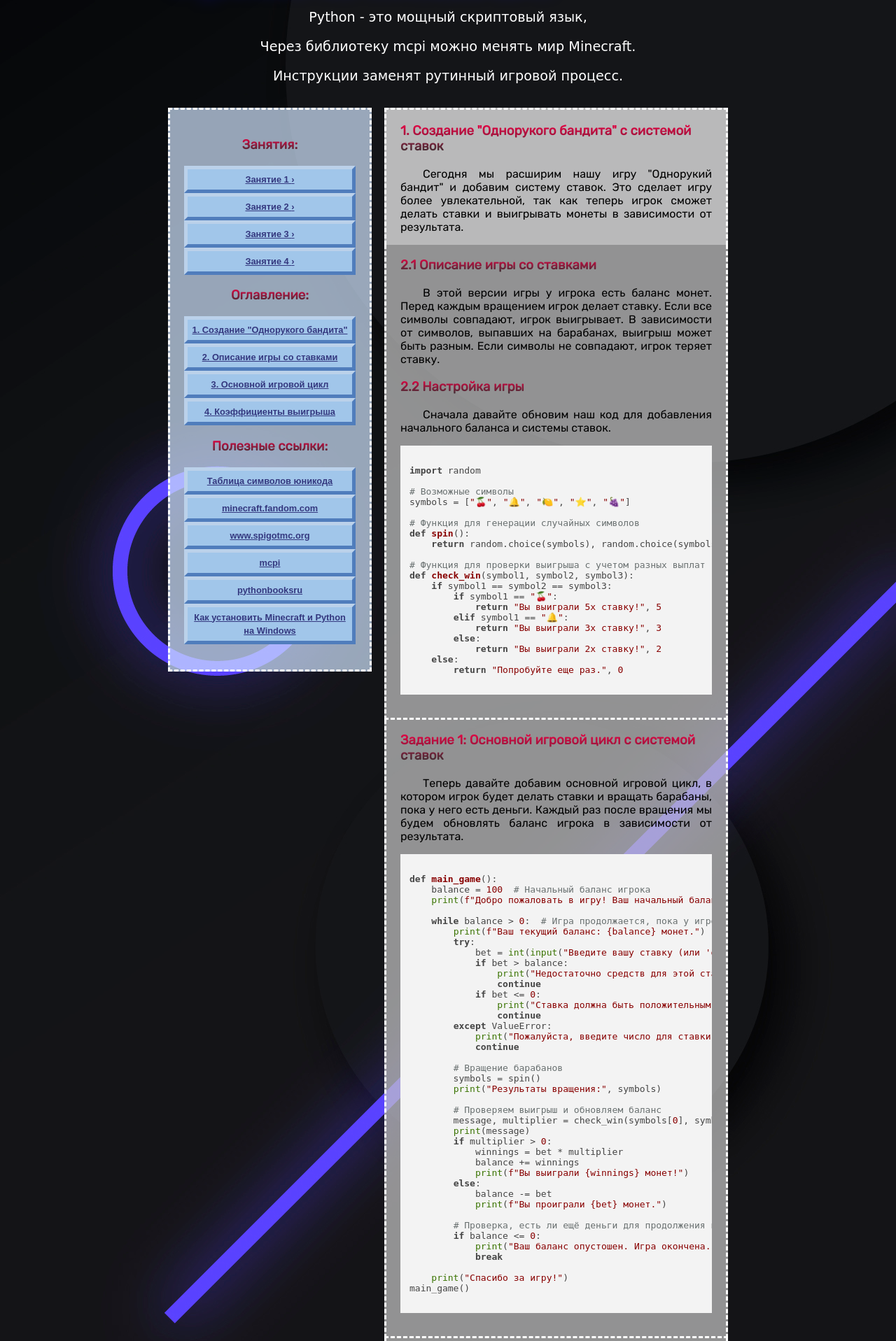
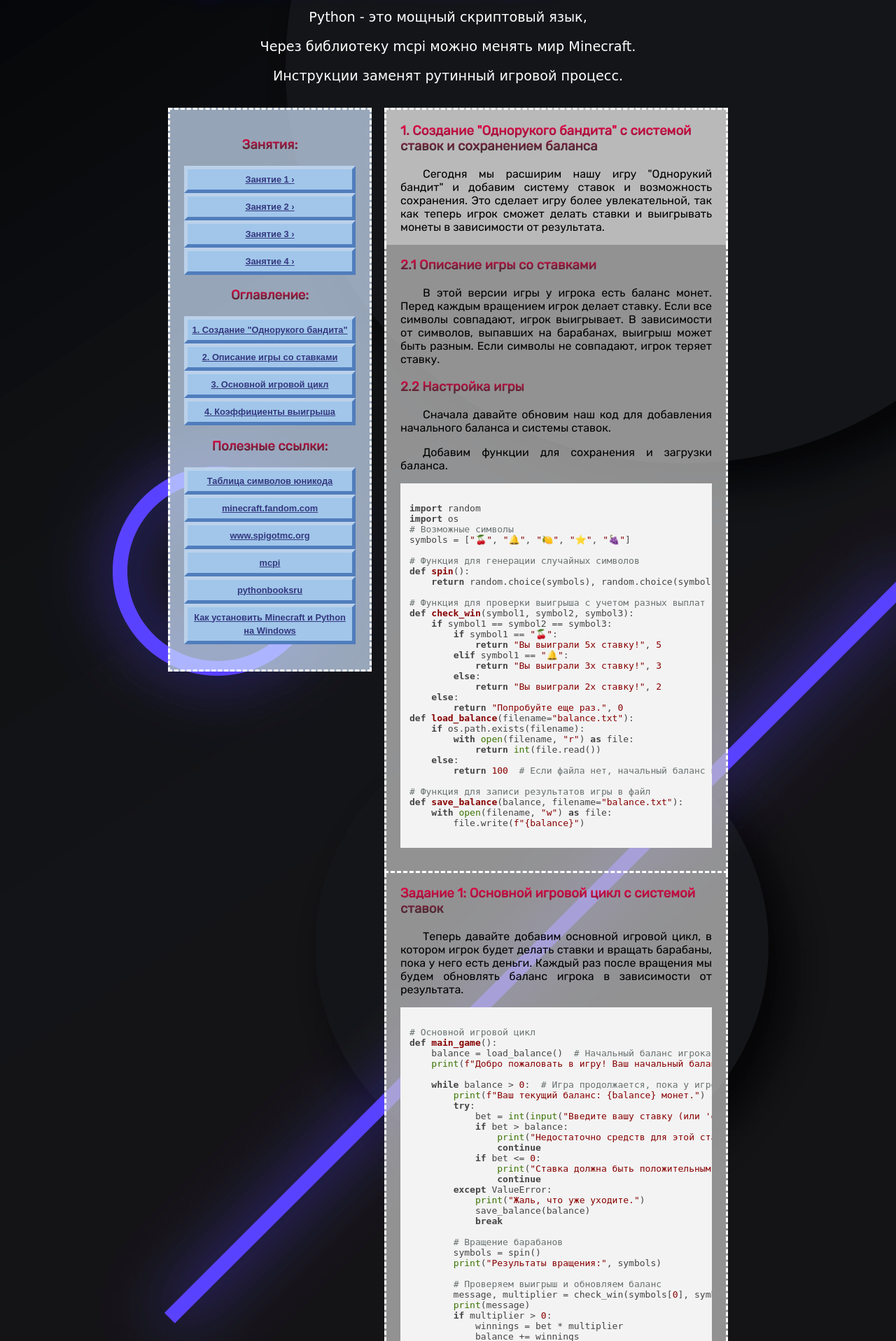
Before and after one commit to Pav9551/flask_mega_book, a Flask app: page /python_page4 in a window 1280 px wide. Shown: the part 138-2055 px from the top of the page at 70% size. Run offline with Flask 3, Linux system fonts and the light colour scheme; some web fonts are replaced.

Commit message:
added python page4.html

```diff
--- a/microblog/app/routes.py
+++ b/microblog/app/routes.py
@@ -99,3 +99,6 @@ def lua_page2():
 @app.route('/lua_page3')
 def lua_page3():
     return render_template('lua/page3.html')
+@app.route('/lua_page4')
+def lua_page4():
+    return render_template('lua/page4.html')
--- a/microblog/app/templates/python/page4.html
+++ b/microblog/app/templates/python/page4.html
@@ -1,6 +1,6 @@
 {% extends "python/base_zen_garden.html" %}
 
-{% block title %}Занятие по Python – Однорукий бандит с системой ставок{% endblock %}
+{% block title %}Занятие по Python – Однорукий бандит с системой ставок и возможностью сохранения баланса{% endblock %}
 
 {% block head %}
     {{ super() }}
@@ -12,8 +12,8 @@
 
 {% block preamble %}
 <div class="preamble" id="slot_machine" role="article">
-    <h3>1. Создание "Однорукого бандита" с системой ставок</h3>
-    <p>Сегодня мы расширим нашу игру "Однорукий бандит" и добавим систему ставок. Это сделает игру более увлекательной, так как теперь игрок сможет делать ставки и выигрывать монеты в зависимости от результата.</p>
+    <h3>1. Создание "Однорукого бандита" с системой ставок и сохранением баланса</h3>
+    <p>Сегодня мы расширим нашу игру "Однорукий бандит" и добавим систему ставок и возможность сохранения. Это сделает игру более увлекательной, так как теперь игрок сможет делать ставки и выигрывать монеты в зависимости от результата.</p>
 </div>
 {% endblock %}
 
@@ -27,9 +27,10 @@
     <div class="participation" id="game-setup" role="article">
         <h3>2.2 Настройка игры</h3>
         <p>Сначала давайте обновим наш код для добавления начального баланса и системы ставок.</p>
+        <p>Добавим функции для сохранения и загрузки баланса.</p>
         <pre><code class="lang-python">
 import random
-
+import os
 # Возможные символы
 symbols = ["🍒", "🔔", "🍋", "⭐", "🍇"]
 
@@ -48,6 +49,17 @@ def check_win(symbol1, symbol2, symbol3):
             return "Вы выиграли 2x ставку!", 2
     else:
         return "Попробуйте еще раз.", 0
+def load_balance(filename="balance.txt"):
+    if os.path.exists(filename):
+        with open(filename, "r") as file:
+            return int(file.read())
+    else:
+        return 100  # Если файла нет, начальный баланс по умолчанию
+
+# Функция для записи результатов игры в файл
+def save_balance(balance, filename="balance.txt"):
+    with open(filename, "w") as file:
+        file.write(f"{balance}")
         </code></pre>
     </div>
 </div>
@@ -57,8 +69,9 @@ def check_win(symbol1, symbol2, symbol3):
         <h3>Задание 1: Основной игровой цикл с системой ставок</h3>
         <p>Теперь давайте добавим основной игровой цикл, в котором игрок будет делать ставки и вращать барабаны, пока у него есть деньги. Каждый раз после вращения мы будем обновлять баланс игрока в зависимости от результата.</p>
         <pre><code class="lang-python">
+# Основной игровой цикл
 def main_game():
-    balance = 100  # Начальный баланс игрока
+    balance = load_balance()  # Начальный баланс игрока
     print(f"Добро пожаловать в игру! Ваш начальный баланс: {balance} монет.")
 
     while balance > 0:  # Игра продолжается, пока у игрока есть деньги
@@ -72,8 +85,9 @@ def main_game():
                 print("Ставка должна быть положительным числом.")
                 continue
         except ValueError:
-            print("Пожалуйста, введите число для ставки или 'q' для выхода.")
-            continue
+            print("Жаль, что уже уходите.")
+            save_balance(balance)
+            break
 
         # Вращение барабанов
         symbols = spin()
@@ -90,12 +104,16 @@ def main_game():
             balance -= bet
             print(f"Вы проиграли {bet} монет.")
 
+        # Записываем результат в файл
+        save_balance(balance)
+
         # Проверка, есть ли ещё деньги для продолжения игры
         if balance <= 0:
             print("Ваш баланс опустошен. Игра окончена.")
             break
 
     print("Спасибо за игру!")
+
 main_game()
         </code></pre>
     </div>
```
